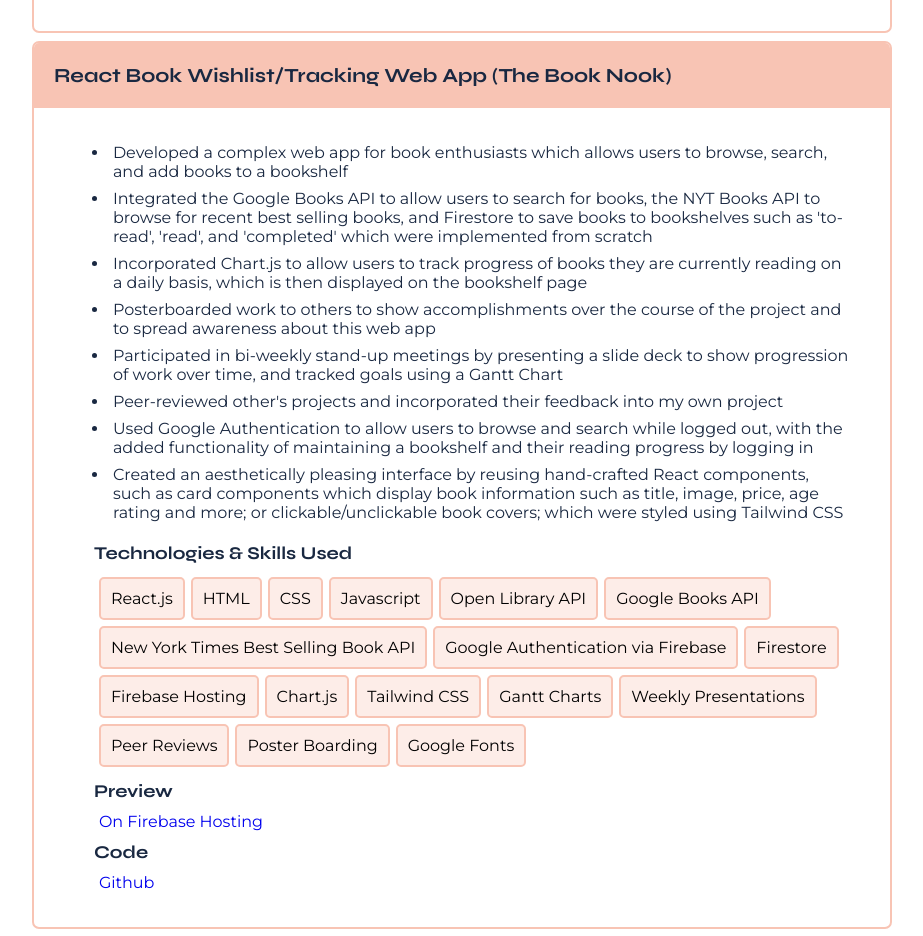
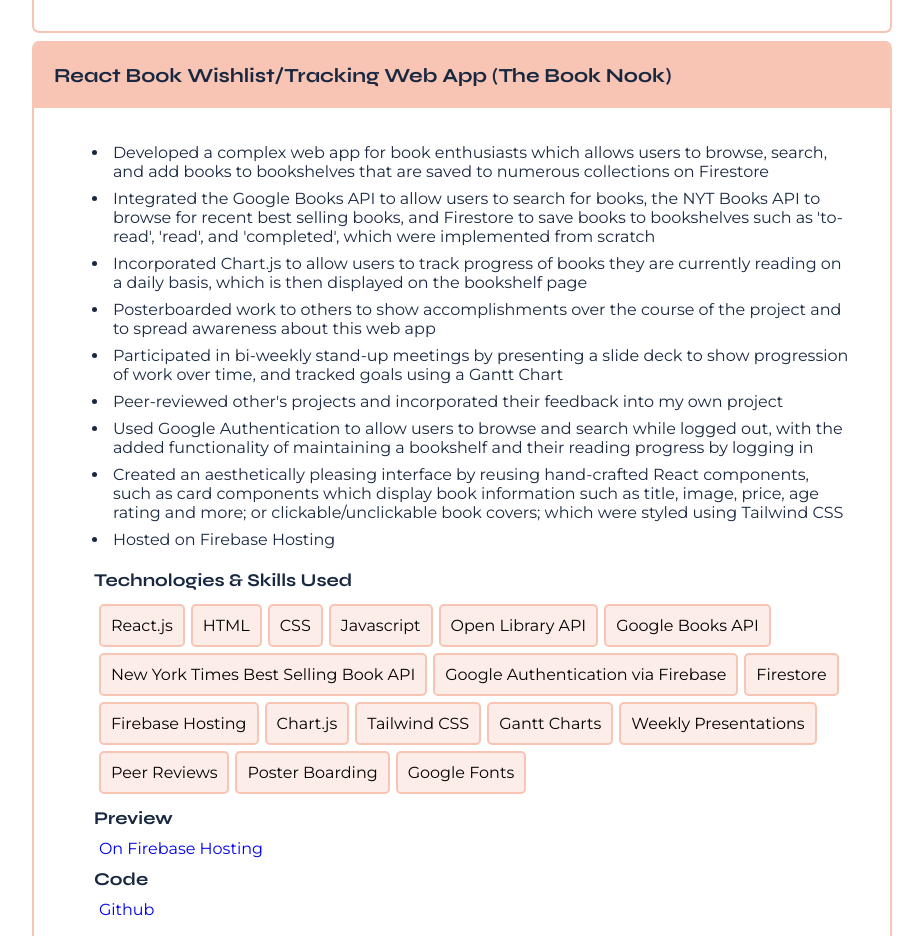
Before and after one commit to speer987/personal-website, a React (Create React App) app: page / in a window 1280 px wide. Shown: the part 3960-4896 px from the top of the page, without its empty margins (178-1101 px from the left). Built offline with nearby package versions, Linux system fonts and the light colour scheme.

Commit message:
adding updated projects page

```diff
--- a/src/components/projects.js
+++ b/src/components/projects.js
@@ -101,14 +101,15 @@
     course: "React Book Wishlist/Tracking Web App (The Book Nook)",
     university: "Loyola Marymount University",
     desc: [
-      "Developed a complex web app for book enthusiasts which allows users to browse, search, and add books to a bookshelf",
-      "Integrated the Google Books API to allow users to search for books, the NYT Books API to browse for recent best selling books, and Firestore to save books to bookshelves such as 'to-read', 'read', and 'completed' which were implemented from scratch",
+      "Developed a complex web app for book enthusiasts which allows users to browse, search, and add books to bookshelves that are saved to numerous collections on Firestore",
+      "Integrated the Google Books API to allow users to search for books, the NYT Books API to browse for recent best selling books, and Firestore to save books to bookshelves such as 'to-read', 'read', and 'completed', which were implemented from scratch",
       "Incorporated Chart.js to allow users to track progress of books they are currently reading on a daily basis, which is then displayed on the bookshelf page",
       "Posterboarded work to others to show accomplishments over the course of the project and to spread awareness about this web app",
       "Participated in bi-weekly stand-up meetings by presenting a slide deck to show progression of work over time, and tracked goals using a Gantt Chart",
       "Peer-reviewed other's projects and incorporated their feedback into my own project",
       "Used Google Authentication to allow users to browse and search while logged out, with the added functionality of maintaining a bookshelf and their reading progress by logging in",
       "Created an aesthetically pleasing interface by reusing hand-crafted React components, such as card components which display book information such as title, image, price, age rating and more; or clickable/unclickable book covers; which were styled using Tailwind CSS",
+      "Hosted on Firebase Hosting",
     ],
     tech: [
       "React.js",
```
